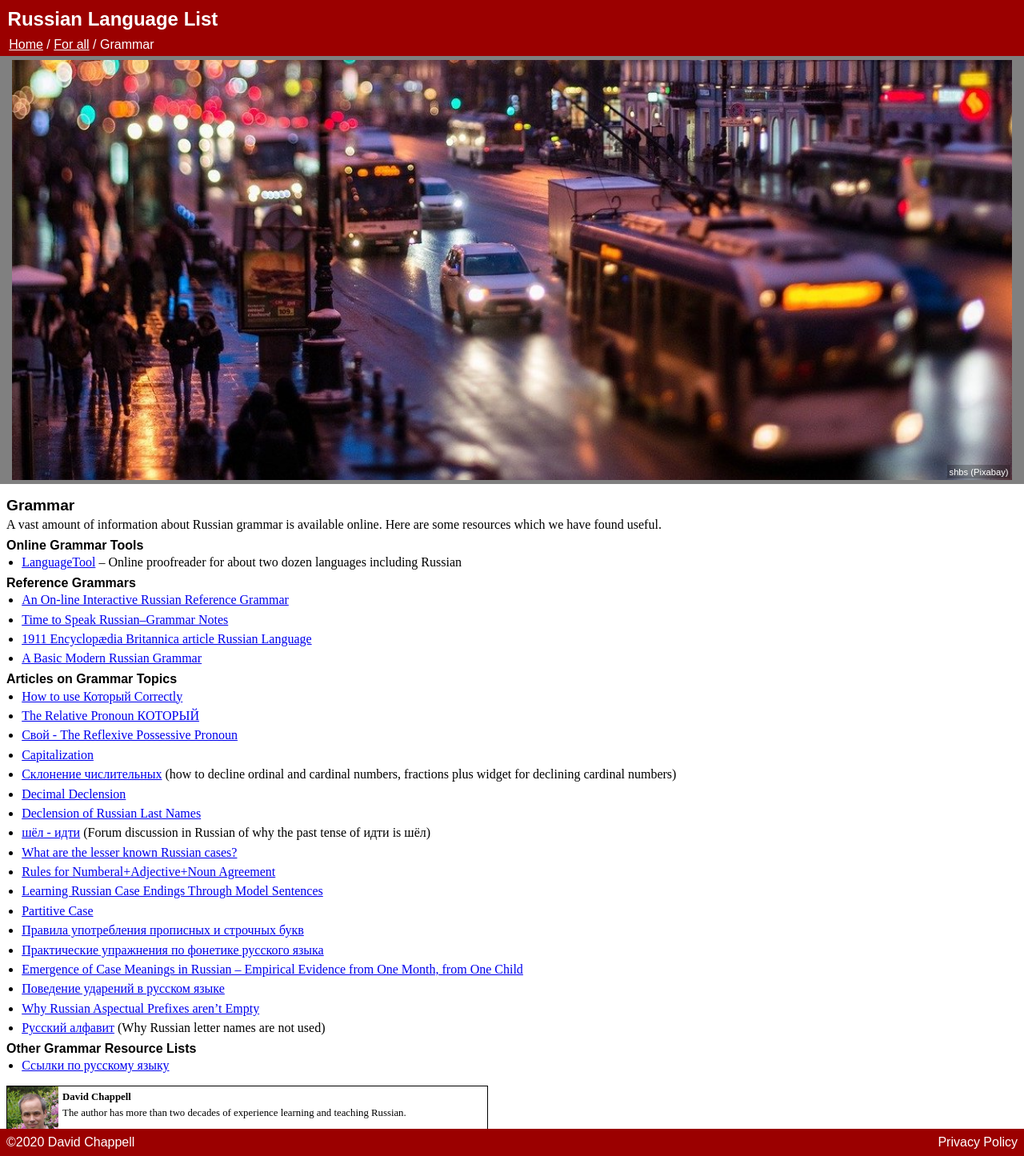
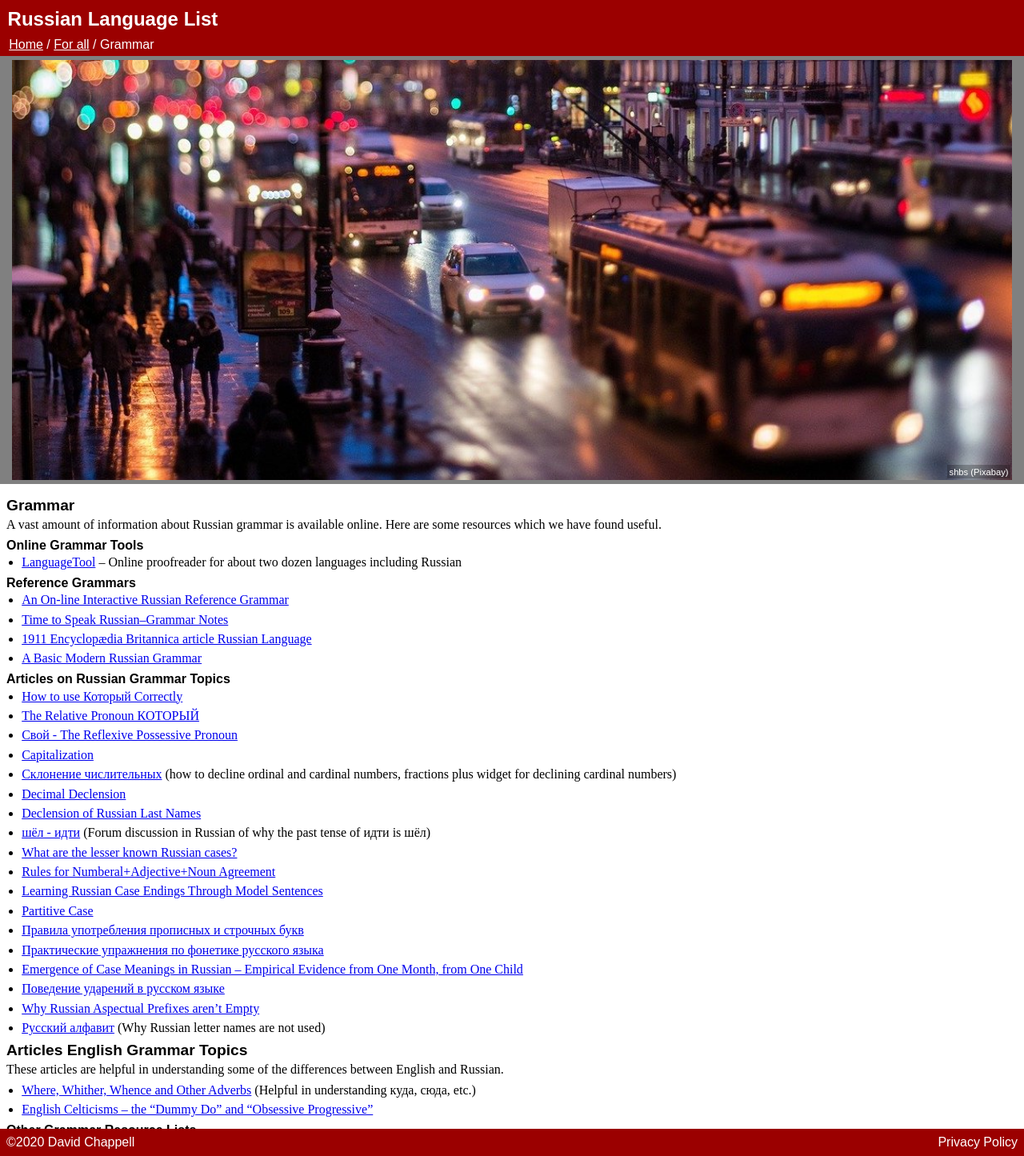
Before and after one commit to david672orford/russian-language-list, a Jekyll site: the page built from for-all/grammar.md, in a window 1280 px wide. Shown: the whole page at 80% size. Built offline with Jekyll 4.4.1, drawn with Linux system fonts in a browser that asks for light colours; our own code applies the rules of GitHub Pages for plain Markdown files.

Commit message:
added grammar articles

```diff
--- a/for-all/grammar.md
+++ b/for-all/grammar.md
@@ -13,7 +13,7 @@ resources which we have found useful.
 * [1911 Encyclopædia Britannica article Russian Language](1911 Encyclopædia Britannica/Russian Language)
 * [A Basic Modern Russian Grammar](https://archive.org/details/EugeniaNekrasovaABasicModernRussianGrammar)
 
-### Articles on Grammar Topics
+### Articles on Russian Grammar Topics
 * [How to use Который Correctly](https://www.readyrussian.org/Handouts/Grammar%2016--%D0%9A%D0%BE%D1%82%D0%BE%D1%80%D1%8B%D0%B9.html)
 * [The Relative Pronoun КОТОРЫЙ](https://www.alphadictionary.com/rusgrammar/kotoryj.html)
 * [Свой - The Reflexive Possessive Pronoun](http://explorerussian.com/svoj-reflexive-possessive-pronoun/)
@@ -33,5 +33,12 @@ resources which we have found useful.
 * [Why Russian Aspectual Prefixes aren't Empty](http://emptyprefixes.uit.no/pri_rus.htm)
 * [Русский алфавит](https://wikitranslate.org/wiki/Russian_alphabet/Russian) (Why Russian letter names are not used)
 
+## Articles English Grammar Topics
+These articles are helpful in understanding some of the differences between English and Russian.
+
+* [Where, Whither, Whence and Other Adverbs](https://jansenprice.com/blog/?id=10-Where-Whither-Whence-and-Other-Adverbs) (Helpful in understanding куда, сюда, etc.)
+* [English Celticisms – the “Dummy Do” and “Obsessive Progressive”](http://englishcowpath.blogspot.com/2013/03/english-celticisms-dummy-do-and.html)
+
+
 ### Other Grammar Resource Lists
 * [Ссылки по русскому языку](http://morpher.ru/Russian/Links.aspx)
```
